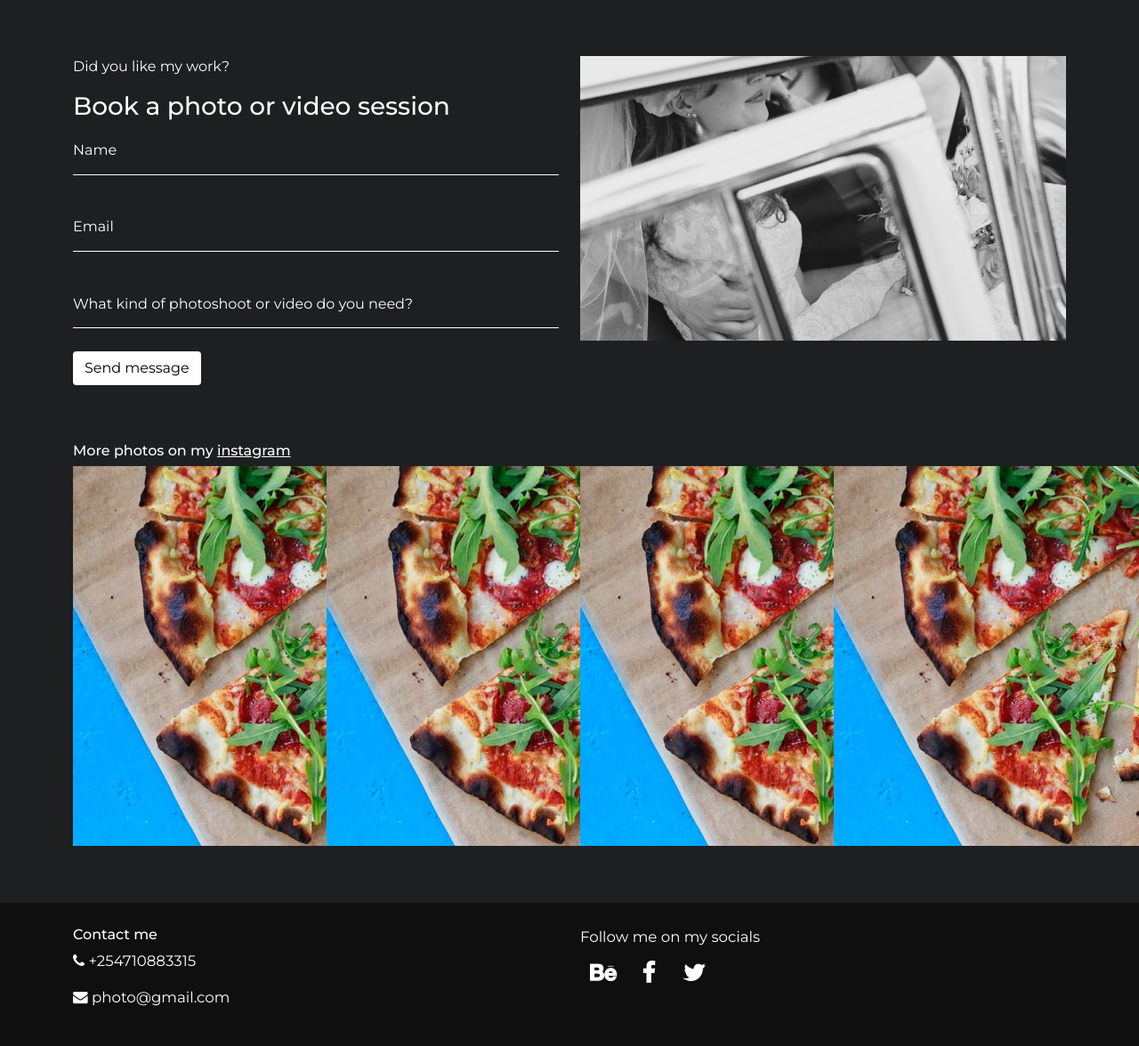
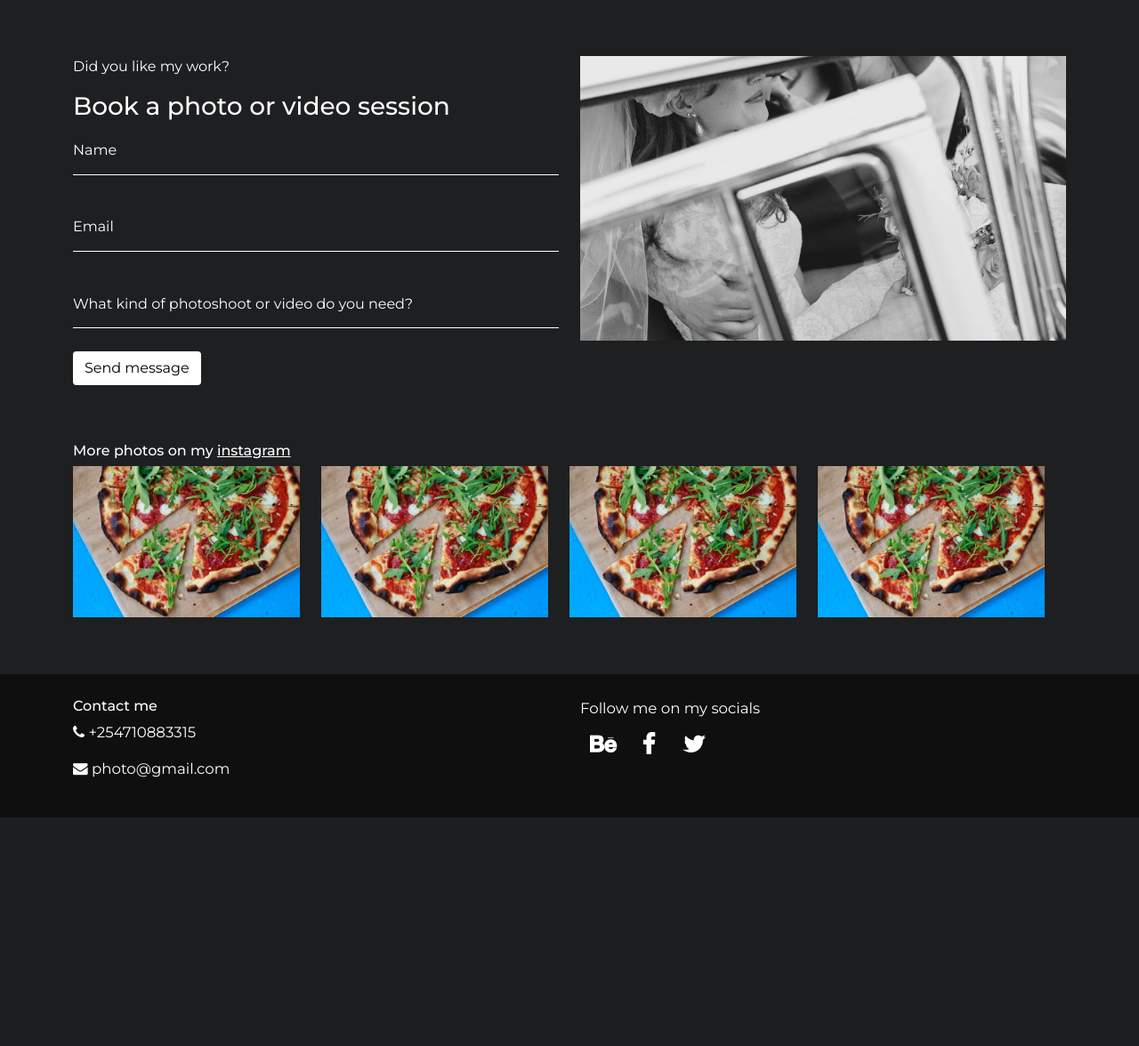
Before and after one commit to JoyChristine/myphotos, a Django app: page / in a window 1280 px wide; the page is wider, and only the part inside the window is pictured. Shown: the part 1331-2507 px from the top of that part at 89% size. After the commit the page ends 2250 px from the top of that part, so only its background shows below. Run offline with Django 4.2, Linux system fonts and the light colour scheme; data that the repository does not hold is empty.

Commit message:
style insta photos

```diff
--- a/static/css/styles.css
+++ b/static/css/styles.css
@@ -137,7 +137,7 @@ article {
       max-width: 50%;
     }
   }
-
+  /* works-img */
   /* Responsive layout - makes the two columns stack on top of each other instead of next to each other */
   @media screen and (max-width: 600px) {
     #myworks  .column {
@@ -151,6 +151,11 @@ article {
     background-color: #1e1f21;
     color:#fff;padding-top:5%;
 
+  }
+  @media screen and (max-width:768px){
+    #works-img{
+      display:none;
+    }
   }
 
 
@@ -214,8 +219,18 @@ article {
   color: #fff;
 
 }
-
-
+#more-row{
+  display: flex;
+  flex-direction: row;
+  flex-wrap: wrap;
+  width: 100%;
+}
+#more-row .col-md-3 {
+  display: flex;
+  flex-direction: column;
+  flex-basis: 100%;
+  flex: 1;
+}
 
 /* footer */
 footer{
```
